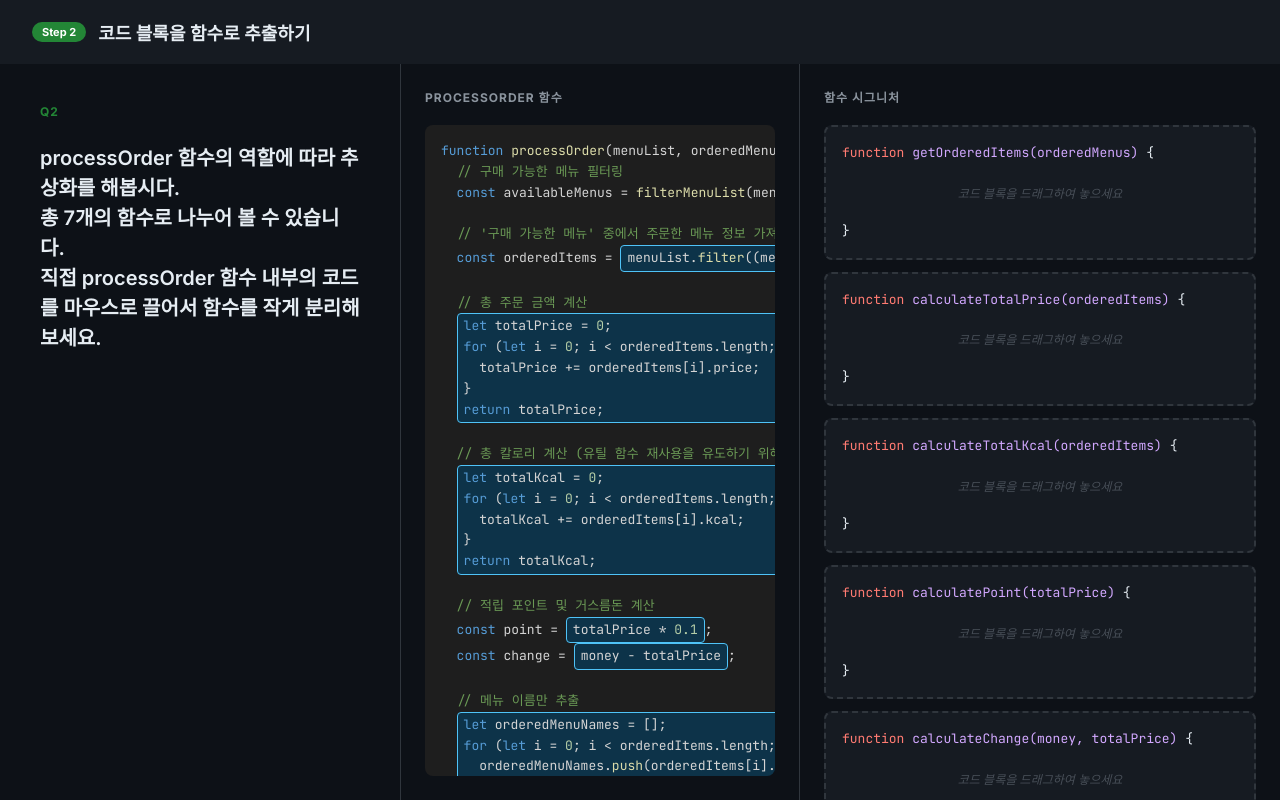
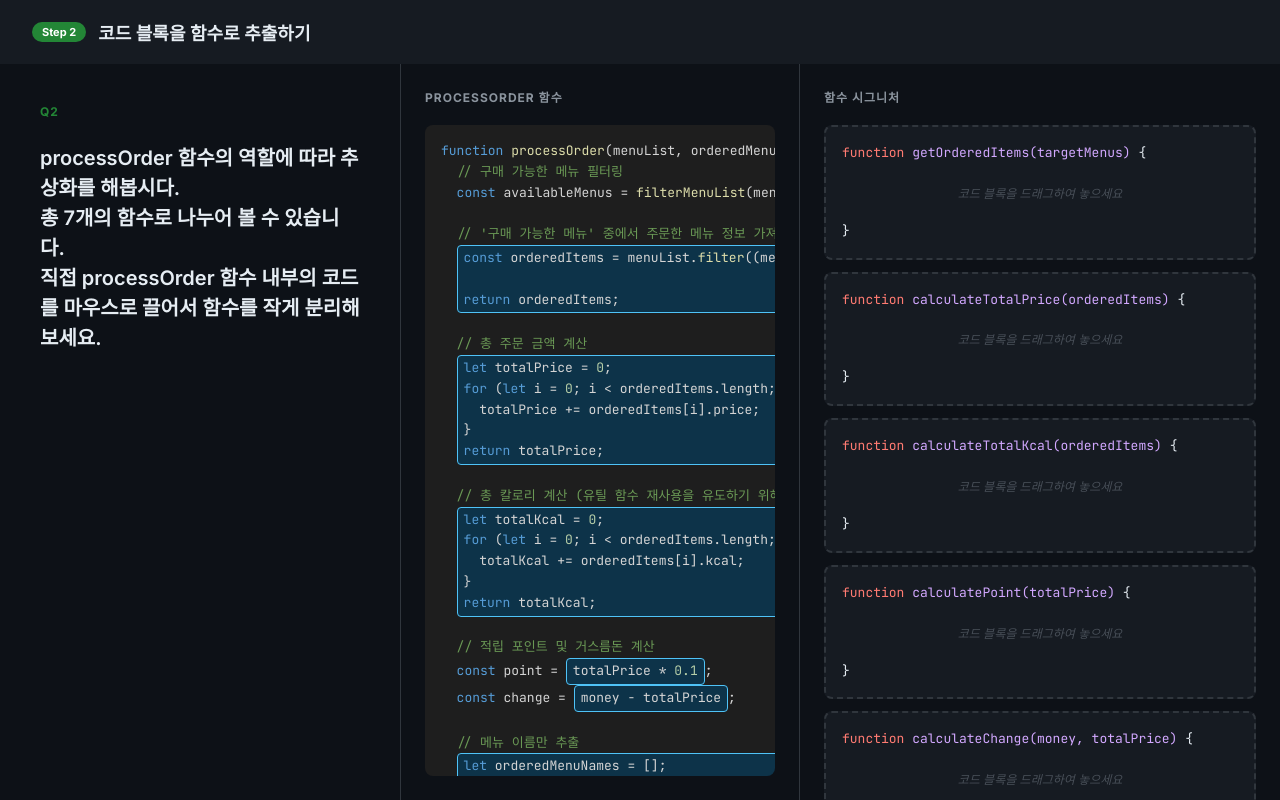
Before and after one commit to geongyu09/functional-expedition-codlab, a React (Vite) app: page /step2 in a window 1280 px wide. Built offline with nearby package versions, Linux system fonts and the light colour scheme.

Commit message:
feat: 주문한 메뉴 정보 가져오기 로직 개선 및 코드 정리

```diff
--- a/src/pages/Step2Page/data.ts
+++ b/src/pages/Step2Page/data.ts
@@ -6,9 +6,9 @@ export const QUIZ_QUESTION =
 export const CODE_BLOCKS: CodeBlock[] = [
   {
     id: 1,
-    code: `menuList.filter((menu) => availableMenus.includes(menu.name))`,
+    code: `const orderedItems = menuList.filter((menu) => targetMenus.includes(menu.name));\n\nreturn orderedItems;`,
     matchesSignatureId: 1,
-    isExpression: true,
+    isExpression: false,
   },
   {
     id: 2,
@@ -52,7 +52,7 @@ export const FULL_FUNCTION_SEGMENTS: CodeSegment[] = [
   {
     id: "s0",
     type: "static",
-    code: "function processOrder(menuList, orderedMenus, money) {\n  // 구매 가능한 메뉴 필터링\n  const availableMenus = filterMenuList(menuList, money);\n\n  // '구매 가능한 메뉴' 중에서 주문한 메뉴 정보 가져오기\n  const orderedItems = ",
+    code: "function processOrder(menuList, orderedMenus, money) {\n  // 구매 가능한 메뉴 필터링\n  const availableMenus = filterMenuList(menuList, money);\n\n  // '구매 가능한 메뉴' 중에서 주문한 메뉴 정보 가져오기\n  ",
   },
   { id: "b1", type: "block", blockId: 1 },
   { id: "s1", type: "static", code: ";\n\n  // 총 주문 금액 계산\n  " },
@@ -112,7 +112,7 @@ processOrder(menuList, ["볶음밥", "군만두", "냉우동"], 30000);`;
 export const FUNCTION_SIGNATURES: FunctionSignature[] = [
   {
     id: 1,
-    signature: "getOrderedItems(orderedMenus)",
+    signature: "getOrderedItems(targetMenus)",
     functionName: "getOrderedItems",
   },
   {
```
